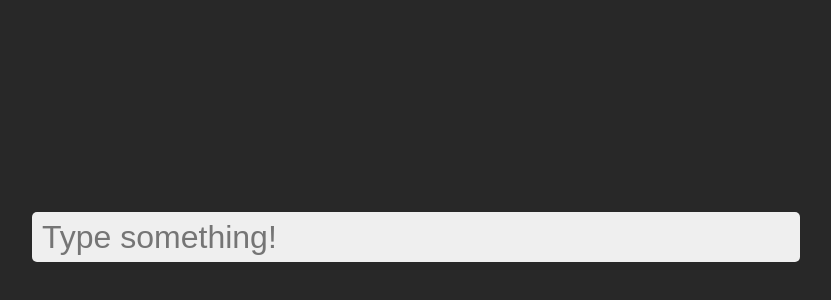
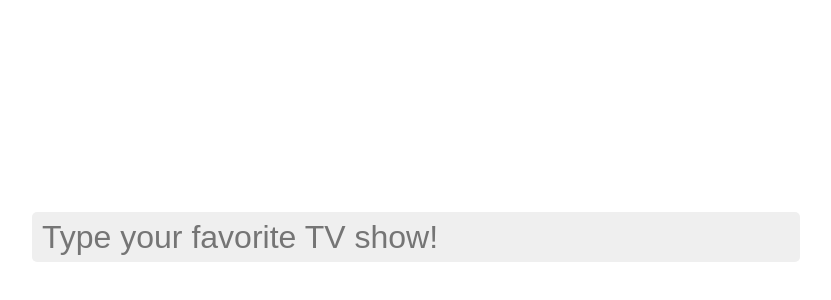
Before and after one commit to gu-app-club/project-much-gif, a plain HTML site: page index.html in a window 1280 px wide. Shown: the part 488-788 px from the top of the page, without its empty margins (224-1055 px from the left). Drawn offline with Linux system fonts and the light colour scheme.

Commit message:
Small style changes

```diff
--- a/index.html
+++ b/index.html
@@ -9,7 +9,7 @@
   <body>
 
     <div class="background">
-      <input class="cool-input" placeholder="Type something!"/>
+      <input class="cool-input"/>
     </div>
 
   </body>
--- a/script.js
+++ b/script.js
@@ -20,16 +20,30 @@ function sendGifRequest(search) {
   })
 }
 
+const randomPrompts = [
+  'Type your favorite TV show!',
+  'Type your favorite animal!',
+  'Type your favorite movie!',
+  'Type a place you want to visit!'
+]
+
 
 $(document).ready(function() {
 
-  $(".cool-input").addClass("shown")
+  // Set random placeholder
+  let index = getRandomInt(0, randomPrompts.length - 1)
+  $(".cool-input").attr('placeholder', randomPrompts[index])
+
+  // Set click and keypress events
   $(".cool-input").change(function() {
     sendGifRequest($(this).val())
   }).keypress(function (e) {
-  if (e.which == 13) {
-    sendGifRequest($(this).val())
-    return false;
-  }
+    if (e.which == 13) {
+      sendGifRequest($(this).val())
+      return false;
+    }
+  })
+
+  // Show input
+  $(".cool-input").addClass("shown")
 })
-})
--- a/style.css
+++ b/style.css
@@ -8,11 +8,15 @@ html, body {
 .background {
   height: 100%;
   width: 100%;
-  background: #282828;
+  background: white;
   display: flex;
   justify-content: center;
   align-items: flex-end;
   background-size: cover;
+  transition: background 0.4s cubic-bezier(.25,.8,.25,1);
+  -webkit-transition: background 0.4s cubic-bezier(.25,.8,.25,1);
+  -moz-transition:background 0.4s cubic-bezier(.25,.8,.25,1);
+  -o-transition:background 0.4s cubic-bezier(.25,.8,.25,1);
 }
 
 .cool-input {
```
